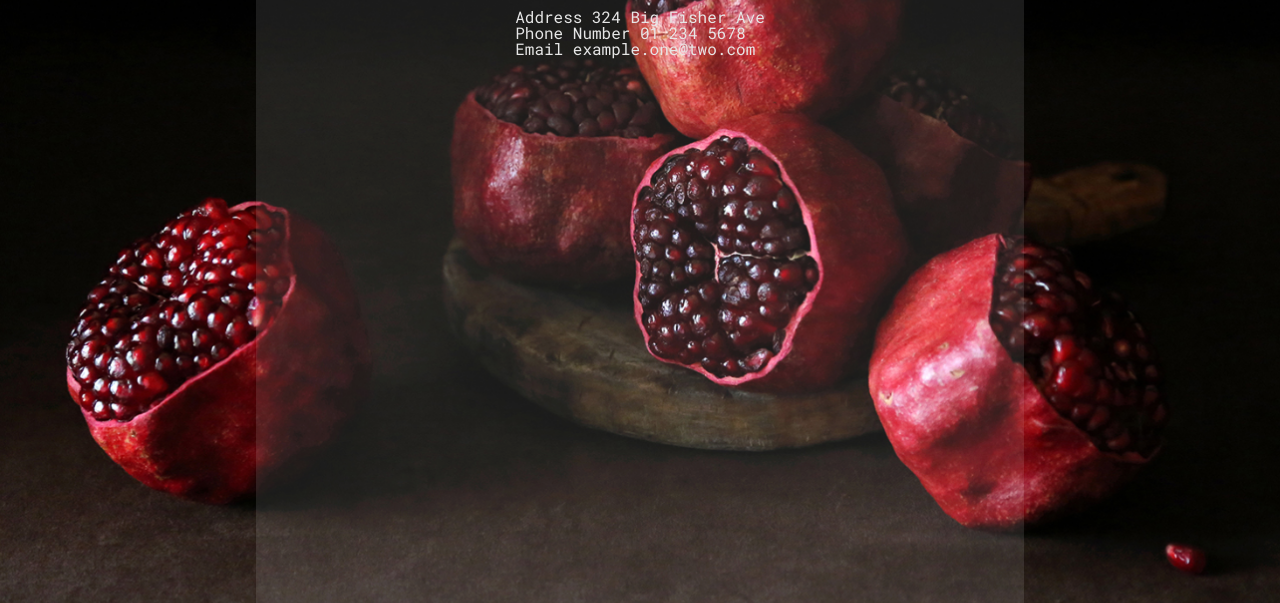
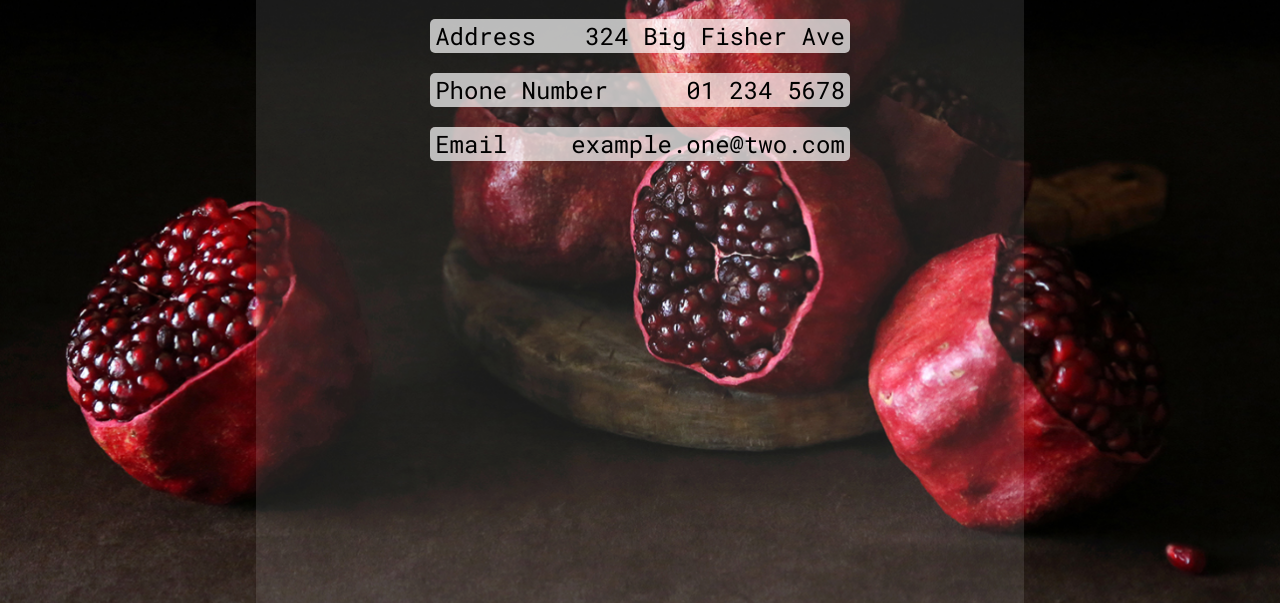
Before and after one commit to mattyjrae123/restaurant-page, a website built with webpack: page src/index.html in a window 1280 px wide. Shown: the part 197-800 px from the top of the page. Built offline with nearby package versions, Linux system fonts and the light colour scheme.

Commit message:
Layout contact list with flexbox

```diff
--- a/src/styles/style.css
+++ b/src/styles/style.css
@@ -84,7 +84,7 @@ main {
 }
 
 /*
-  MAIN > div'
+  MAIN > div
 */
 
 main > div {
@@ -114,3 +114,27 @@ main > div > p {
   font-size: 1.25rem;
   margin-top: 30px;
 }
+
+/*
+  MAIN > div#contact
+*/
+
+#contact-list {
+  width: 70%;
+  padding: 10px;
+  font-size: 1.5rem;
+
+  display: flex;
+  flex-direction: column;
+  gap: 20px;
+}
+
+#contact-list > div {
+  padding: 5px;
+  border-radius: 5px;
+  background-color: rgba(255, 255, 255, 0.7);
+  color: black;
+
+  display: flex;
+  justify-content: space-between;
+}
```
